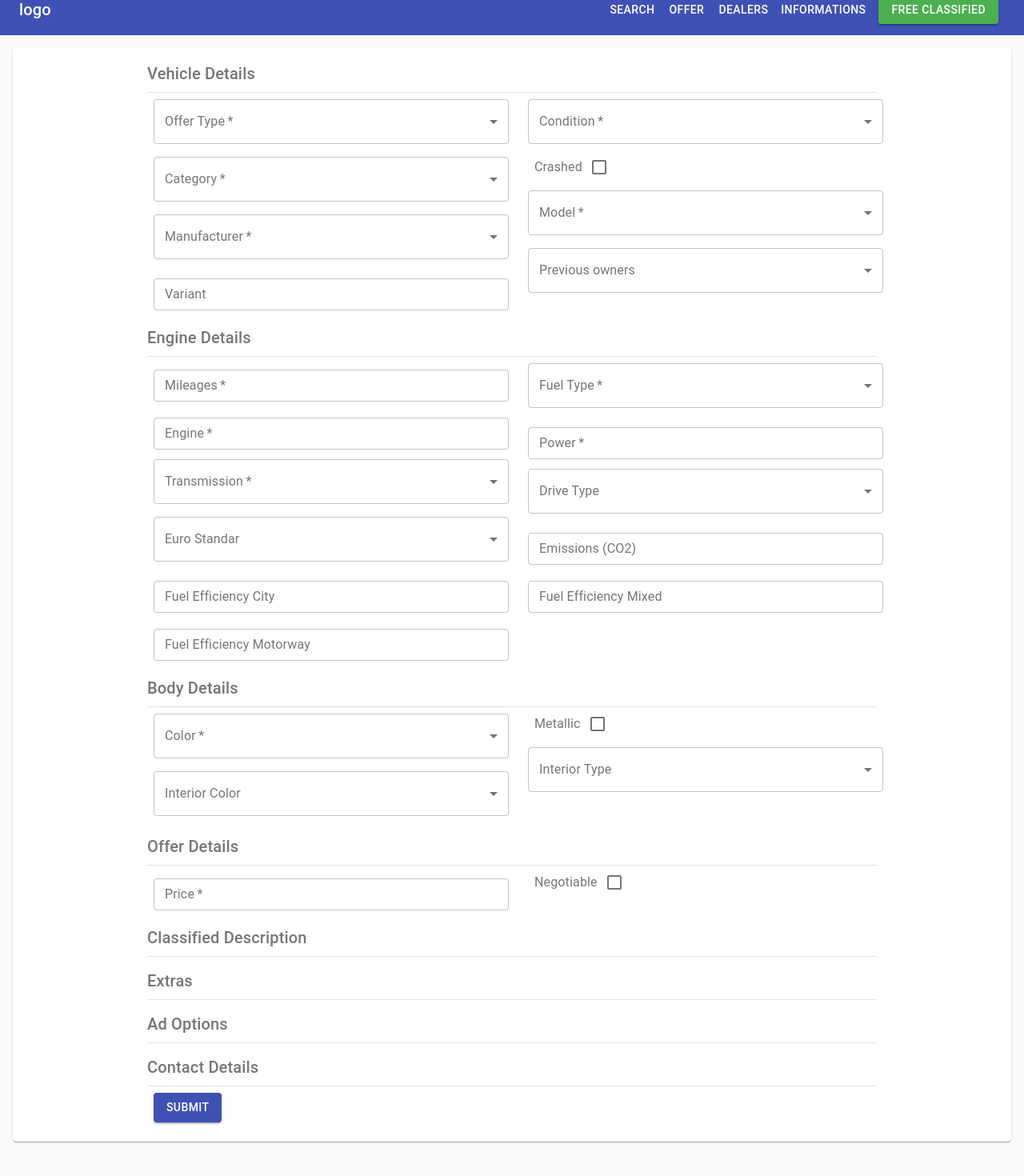
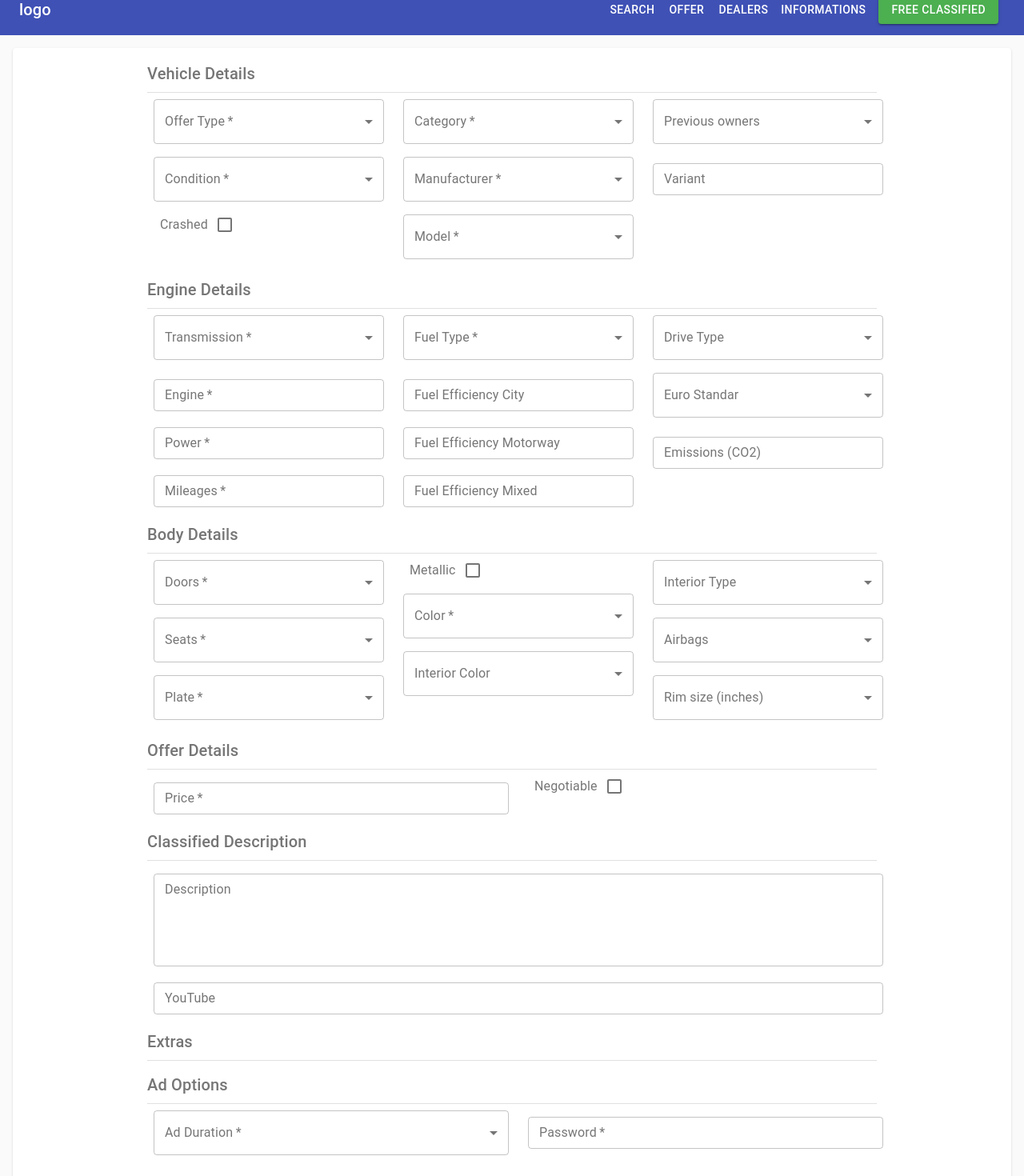
Before and after one commit to panoscool/cars, a React (Create React App) app: page /car/create in a window 1280 px wide. Shown: the part 20-1490 px from the top of the page at 80% size. Before the commit the page ends 1463 px from the top, so only its background shows below. Built offline with nearby package versions, Linux system fonts and the light colour scheme.

Commit message:
changed layout to 3 columns

```diff
--- a/src/app/App.js
+++ b/src/app/App.js
@@ -3,7 +3,6 @@ import { Switch, Route } from "react-router-dom";
 import Navbar from "../features/Nav/Navbar/Navbar";
 import HomePage from "../features/Home/HomePage";
 import CarCreate from "../features/Classified/ClassifiedCreate/CarCreate";
-import TestComponent from "../testarea/TestComponent";
 
 function App() {
   return (
@@ -11,7 +10,6 @@ function App() {
       <Navbar />
       <Switch>
         <Route path="/car/create" component={CarCreate} />
-        <Route path="/testarea" component={TestComponent} />
         <Route path="/" component={HomePage} />
       </Switch>
     </div>
--- a/src/app/common/forms/InputForm.jsx
+++ b/src/app/common/forms/InputForm.jsx
@@ -20,7 +20,17 @@ const useStyles = makeStyles(theme => ({
 function OutlinedTextFields(props) {
   const classes = useStyles();
 
-  const { name, label, values, placeholder, required, handleChange } = props;
+  const {
+    name,
+    label,
+    values,
+    placeholder,
+    type,
+    required,
+    multiline,
+    rows,
+    handleChange
+  } = props;
   return (
     <TextField
       id="outlined-dense"
@@ -30,7 +40,10 @@ function OutlinedTextFields(props) {
       name={name}
       value={values}
       label={label}
+      type={type}
       placeholder={placeholder}
+      multiline={multiline}
+      rows={rows}
       fullWidth
       onChange={handleChange}
       className={clsx(classes.textField, classes.dense)}
--- a/src/app/data/CarAttributes.js
+++ b/src/app/data/CarAttributes.js
@@ -1,9 +1,3 @@
-export const carOfferType = [
-  { key: "sale", value: "Sale" },
-  { key: "wanted", value: "Wanted" },
-  { key: "rent", value: "Rent" }
-];
-
 export const carCategory = [
   { key: "4x4/jeep/suv", value: "4X4/Jeep/SUV" },
   { key: "compact/hatchback", value: "Compact/Hatchback" },
@@ -28,29 +22,11 @@ export const carManufacturer = [
   { key: "ferrari", value: "Ferrari" }
 ];
 
-export const carCondition = [
-  { key: "used", value: "Used" },
-  { key: "new", value: "New" }
-];
-
 export const carModel = [
   { key: "eighty", value: "80" },
   { key: "ninety", value: "90" },
   { key: "hundred", value: "100" },
   { key: "two-hundred", value: "200" }
-];
-
-export const carOwners = [
-  { key: "zero-0", value: "0" },
-  { key: "one-1", value: "1" },
-  { key: "two-2", value: "2" },
-  { key: "three-3", value: "3" },
-  { key: "four-4", value: "4" },
-  { key: "five-5", value: "5" },
-  { key: "six-6", value: "6" },
-  { key: "seven-7", value: "7" },
-  { key: "eight-8", value: "8" },
-  { key: "nine-9", value: "9" }
 ];
 
 export const carTransmission = [
@@ -115,3 +91,46 @@ export const carInteriorType = [
   { key: "velour", value: "Velour" },
   { key: "other", value: "Other" }
 ];
+
+export const carDoors = [
+  { key: "two-2", value: "2" },
+  { key: "three-3", value: "3" },
+  { key: "four-4", value: "4" },
+  { key: "five-5", value: "5" },
+  { key: "six-6", value: "6" },
+  { key: "seven-7", value: "7" }
+];
+
+export const carSeats = [
+  { key: "one-1", value: "1" },
+  { key: "two-2", value: "2" },
+  { key: "three-3", value: "3" },
+  { key: "four-4", value: "4" },
+  { key: "five-5", value: "5" },
+  { key: "six-6", value: "6" },
+  { key: "seven-7", value: "7" },
+  { key: "eight-8", value: "8" },
+  { key: "nine-9", value: "9" },
+  { key: "ten-10", value: "10" },
+  { key: "eleven-11", value: "11" }
+];
+
+export const carAirbags = [
+  { key: "zero-0", value: "0" },
+  { key: "one-1", value: "1" },
+  { key: "two-2", value: "2" },
+  { key: "three-3", value: "3" },
+  { key: "four-4", value: "4" },
+  { key: "five-5", value: "5" },
+  { key: "six-6", value: "6" },
+  { key: "seven-7", value: "7" },
+  { key: "eight-8", value: "8" },
+  { key: "nine-9", value: "9" },
+  { key: "ten-10", value: "10" }
+];
+
+export const carPlate = [
+  { key: "odd", value: "Odd" },
+  { key: "even", value: "Even" },
+  { key: "unknown", value: "Unknown" }
+];
--- /dev/null
+++ b/src/app/data/SharedAttributes.js
@@ -0,0 +1,28 @@
+export const offerType = [
+  { key: "sale", value: "Sale" },
+  { key: "wanted", value: "Wanted" },
+  { key: "rent", value: "Rent" }
+];
+
+export const classifiedCondition = [
+  { key: "used", value: "Used" },
+  { key: "new", value: "New" }
+];
+
+export const previousOwners = [
+  { key: "zero-0", value: "0" },
+  { key: "one-1", value: "1" },
+  { key: "two-2", value: "2" },
+  { key: "three-3", value: "3" },
+  { key: "four-4", value: "4" },
+  { key: "five-5", value: "5" },
+  { key: "six-6", value: "6" },
+  { key: "seven-7", value: "7" },
+  { key: "eight-8", value: "8" },
+  { key: "nine-9", value: "9" }
+];
+
+export const adDuration = [
+  { key: "20-days", value: "20 Days" },
+  { key: "1-month", value: "1 Month" }
+];
--- a/src/features/Classified/ClassifiedCreate/CarCreate.jsx
+++ b/src/features/Classified/ClassifiedCreate/CarCreate.jsx
@@ -14,19 +14,26 @@ import SelectForm from "../../../app/common/forms/SelectForm";
 import InputForm from "../../../app/common/forms/InputForm";
 import CheckboxForm from "../../../app/common/forms/CheckboxForm";
 import {
-  carOfferType,
+  offerType,
+  classifiedCondition,
+  previousOwners,
+  adDuration
+} from "../../../app/data/SharedAttributes";
+import {
   carCategory,
   carManufacturer,
-  carCondition,
   carModel,
-  carOwners,
   carTransmission,
   carFuelType,
   carDriveType,
   carEuroStandard,
   carColor,
   carInteriorColor,
-  carInteriorType
+  carInteriorType,
+  carDoors,
+  carSeats,
+  carAirbags,
+  carPlate
 } from "../../../app/data/CarAttributes";
 
 const useStyles = makeStyles(theme => ({
@@ -58,7 +65,10 @@ const ClassifiedCreate = () => {
     efficiencyCity: "",
     efficiencyMotorway: "",
     efficiencyMixed: "",
-    price: ""
+    price: "",
+    description: "",
+    youTube: "",
+    password: ""
   });
 
   const handleInputChange = event => {
@@ -74,11 +84,17 @@ const ClassifiedCreate = () => {
     owners: "",
     transmission: "",
     fuel: "",
-    drive: "",
+    driveType: "",
     standard: "",
     color: "",
     interiorColor: "",
-    interiorType: ""
+    interiorType: "",
+    doors: "",
+    seats: "",
+    plate: "",
+    airbags: "",
+    rimSize: "",
+    duration: ""
   });
 
   const handleSelectChange = event => {
@@ -116,15 +132,31 @@ const ClassifiedCreate = () => {
             </Typography>
             <Divider variant="fullWidth" />
             <Grid container spacing={3}>
-              <Grid item xs={12} sm={6}>
+              <Grid item xs={12} sm={4}>
                 <SelectForm
                   required
                   name="offer"
                   label="Offer Type"
                   values={selectValues.offer}
-                  attributes={carOfferType}
+                  attributes={offerType}
                   handleChange={handleSelectChange}
                 />
+                <SelectForm
+                  required
+                  name="condition"
+                  label="Condition"
+                  values={selectValues.condition}
+                  attributes={classifiedCondition}
+                  handleChange={handleSelectChange}
+                />
+                <CheckboxForm
+                  name="crashed"
+                  label="Crashed"
+                  value={state.crashed}
+                  handleChange={handleChange}
+                />
+              </Grid>
+              <Grid item xs={12} sm={4}>
                 <SelectForm
                   required
                   name="category"
@@ -141,6 +173,23 @@ const ClassifiedCreate = () => {
                   attributes={carManufacturer}
                   handleChange={handleSelectChange}
                 />
+                <SelectForm
+                  required
+                  name="model"
+                  label="Model"
+                  values={selectValues.model}
+                  attributes={carModel}
+                  handleChange={handleSelectChange}
+                />
+              </Grid>
+              <Grid item xs={12} sm={4}>
+                <SelectForm
+                  name="owners"
+                  label="Previous owners"
+                  values={selectValues.owners}
+                  attributes={previousOwners}
+                  handleChange={handleSelectChange}
+                />
                 <InputForm
                   name="variant"
                   label="Variant"
@@ -149,51 +198,20 @@ const ClassifiedCreate = () => {
                   handleChange={handleInputChange}
                 />
               </Grid>
-              <Grid item xs={12} sm={6}>
-                <SelectForm
-                  required
-                  name="condition"
-                  label="Condition"
-                  values={selectValues.condition}
-                  attributes={carCondition}
-                  handleChange={handleSelectChange}
-                />
-                <CheckboxForm
-                  name="crashed"
-                  label="Crashed"
-                  value={state.crashed}
-                  handleChange={handleChange}
-                />
-                <SelectForm
-                  required
-                  name="model"
-                  label="Model"
-                  values={selectValues.model}
-                  attributes={carModel}
-                  handleChange={handleSelectChange}
-                />
-                <SelectForm
-                  name="owners"
-                  label="Previous owners"
-                  values={selectValues.owners}
-                  attributes={carOwners}
-                  handleChange={handleSelectChange}
-                />
-              </Grid>
             </Grid>
             <Typography className={classes.title} variant="h6" gutterBottom>
               Engine Details
             </Typography>
             <Divider variant="fullWidth" />
             <Grid container spacing={3}>
-              <Grid item xs={12} sm={6}>
-                <InputForm
+              <Grid item xs={12} sm={4}>
+                <SelectForm
                   required
-                  name="mileages"
-                  label="Mileages"
-                  placeholder="km"
-                  values={inputValues.mileages}
-                  handleChange={handleInputChange}
+                  name="transmission"
+                  label="Transmission"
+                  values={selectValues.transmission}
+                  attributes={carTransmission}
+                  handleChange={handleSelectChange}
                 />
                 <InputForm
                   required
@@ -203,19 +221,30 @@ const ClassifiedCreate = () => {
                   values={inputValues.engine}
                   handleChange={handleInputChange}
                 />
+                <InputForm
+                  required
+                  name="power"
+                  label="Power"
+                  placeholder="bhp"
+                  values={inputValues.power}
+                  handleChange={handleInputChange}
+                />
+                <InputForm
+                  required
+                  name="mileages"
+                  label="Mileages"
+                  placeholder="km"
+                  values={inputValues.mileages}
+                  handleChange={handleInputChange}
+                />
+              </Grid>
+              <Grid item xs={12} sm={4}>
                 <SelectForm
                   required
-                  name="transmission"
-                  label="Transmission"
-                  values={selectValues.transmission}
-                  attributes={carTransmission}
-                  handleChange={handleSelectChange}
-                />
-                <SelectForm
-                  name="standard"
-                  label="Euro Standar"
-                  values={selectValues.standard}
-                  attributes={carEuroStandard}
+                  name="fuel"
+                  label="Fuel Type"
+                  values={selectValues.fuel}
+                  attributes={carFuelType}
                   handleChange={handleSelectChange}
                 />
                 <InputForm
@@ -232,29 +261,27 @@ const ClassifiedCreate = () => {
                   values={inputValues.efficiencyMotorway}
                   handleChange={handleInputChange}
                 />
+                <InputForm
+                  name="efficiencyMixed"
+                  label="Fuel Efficiency Mixed"
+                  placeholder="l/100km"
+                  values={inputValues.efficiencyMixed}
+                  handleChange={handleInputChange}
+                />
               </Grid>
-              <Grid item xs={12} sm={6}>
+              <Grid item xs={12} sm={4}>
                 <SelectForm
-                  required
-                  name="fuel"
-                  label="Fuel Type"
-                  values={selectValues.fuel}
-                  attributes={carFuelType}
+                  name="driveType"
+                  label="Drive Type"
+                  values={selectValues.driveType}
+                  attributes={carDriveType}
                   handleChange={handleSelectChange}
                 />
-                <InputForm
-                  required
-                  name="power"
-                  label="Power"
-                  placeholder="bhp"
-                  values={inputValues.power}
-                  handleChange={handleInputChange}
-                />
                 <SelectForm
-                  name="drive"
-                  label="Drive Type"
-                  values={selectValues.drive}
-                  attributes={carDriveType}
+                  name="standard"
+                  label="Euro Standar"
+                  values={selectValues.standard}
+                  attributes={carEuroStandard}
                   handleChange={handleSelectChange}
                 />
                 <InputForm
@@ -264,13 +291,6 @@ const ClassifiedCreate = () => {
                   values={inputValues.emissions}
                   handleChange={handleInputChange}
                 />
-                <InputForm
-                  name="efficiencyMixed"
-                  label="Fuel Efficiency Mixed"
-                  placeholder="l/100km"
-                  values={inputValues.efficiencyMixed}
-                  handleChange={handleInputChange}
-                />
               </Grid>
             </Grid>
             <Typography className={classes.title} variant="h6" gutterBottom>
@@ -278,7 +298,39 @@ const ClassifiedCreate = () => {
             </Typography>
             <Divider variant="fullWidth" />
             <Grid container spacing={3}>
-              <Grid item xs={12} sm={6}>
+              <Grid item xs={12} sm={4}>
+                <SelectForm
+                  required
+                  name="doors"
+                  label="Doors"
+                  values={selectValues.doors}
+                  attributes={carDoors}
+                  handleChange={handleSelectChange}
+                />
+                <SelectForm
+                  required
+                  name="seats"
+                  label="Seats"
+                  values={selectValues.seats}
+                  attributes={carSeats}
+                  handleChange={handleSelectChange}
+                />
+                <SelectForm
+                  required
+                  name="plate"
+                  label="Plate"
+                  values={selectValues.plate}
+                  attributes={carPlate}
+                  handleChange={handleSelectChange}
+                />
+              </Grid>
+              <Grid item xs={12} sm={4}>
+                <CheckboxForm
+                  name="metallic"
+                  label="Metallic"
+                  value={state.metallic}
+                  handleChange={handleChange}
+                />
                 <SelectForm
                   required
                   name="color"
@@ -295,17 +347,25 @@ const ClassifiedCreate = () => {
                   handleChange={handleSelectChange}
                 />
               </Grid>
-              <Grid item xs={12} sm={6}>
-                <CheckboxForm
-                  name="metallic"
-                  label="Metallic"
-                  value={state.metallic}
-                  handleChange={handleChange}
-                />
+              <Grid item xs={12} sm={4}>
                 <SelectForm
                   name="interiorType"
                   label="Interior Type"
                   values={selectValues.interiorType}
+                  attributes={carInteriorType}
+                  handleChange={handleSelectChange}
+                />
+                <SelectForm
+                  name="airbags"
+                  label="Airbags"
+                  values={selectValues.airbags}
+                  attributes={carAirbags}
+                  handleChange={handleSelectChange}
+                />
+                <SelectForm
+                  name="rimSize"
+                  label="Rim size (inches)"
+                  values={selectValues.rimSize}
                   attributes={carInteriorType}
                   handleChange={handleSelectChange}
                 />
@@ -338,6 +398,26 @@ const ClassifiedCreate = () => {
               Classified Description
             </Typography>
             <Divider variant="fullWidth" />
+            <Grid container spacing={3}>
+              <Grid item xs={12}>
+                <InputForm
+                  multiline
+                  rows={5}
+                  name="description"
+                  label="Description"
+                  placeholder="No phones, emails or links are allowed in the description. Otherwise the classified will be deleted."
+                  values={inputValues.description}
+                  handleChange={handleInputChange}
+                />
+                <InputForm
+                  name="youTube"
+                  label="YouTube"
+                  values={inputValues.youTube}
+                  handleChange={handleInputChange}
+                />
+              </Grid>
+            </Grid>
+
             <Typography className={classes.title} variant="h6" gutterBottom>
               Extras
             </Typography>
@@ -346,6 +426,27 @@ const ClassifiedCreate = () => {
               Ad Options
             </Typography>
             <Divider variant="fullWidth" />
+            <Grid container spacing={3}>
+              <Grid item xs={12} sm={6}>
+                <SelectForm
+                  required
+                  name="duration"
+                  label="Ad Duration"
+                  values={selectValues.duration}
+                  attributes={adDuration}
+                  handleChange={handleSelectChange}
+                />
+              </Grid>
+              <Grid item xs={12} sm={6}>
+                <InputForm
+                  required
+                  name="password"
+                  label="Password"
+                  values={inputValues.password}
+                  handleChange={handleInputChange}
+                />
+              </Grid>
+            </Grid>
             <Typography className={classes.title} variant="h6" gutterBottom>
               Contact Details
             </Typography>
```
